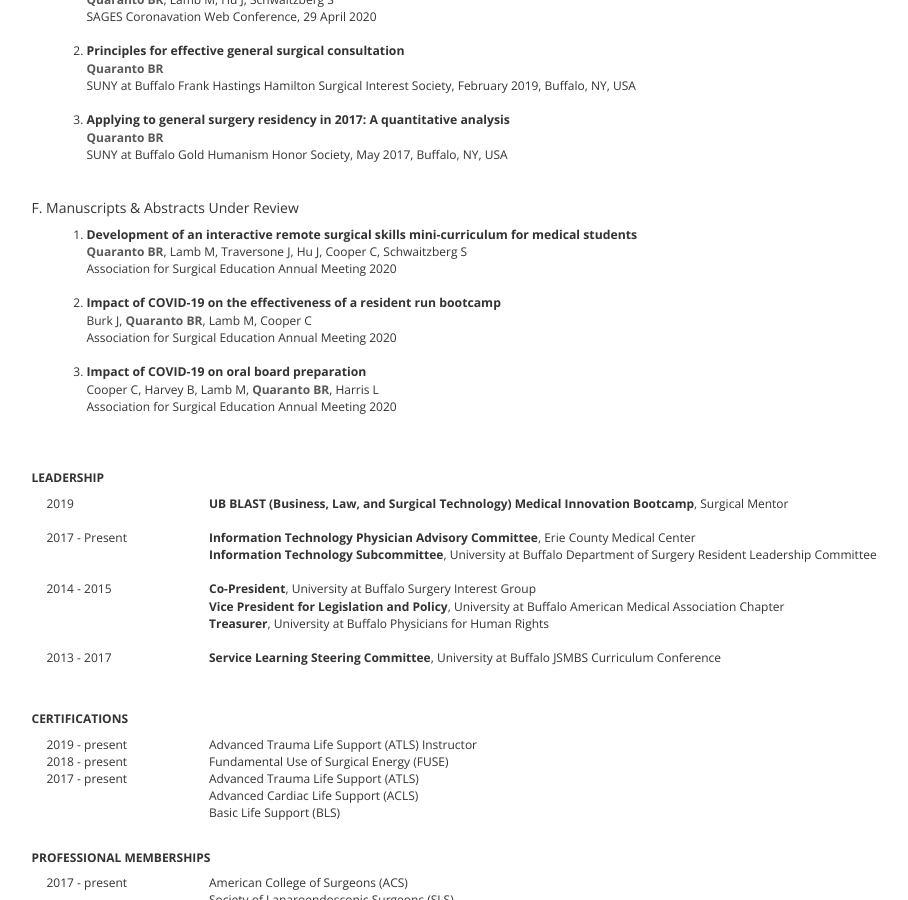
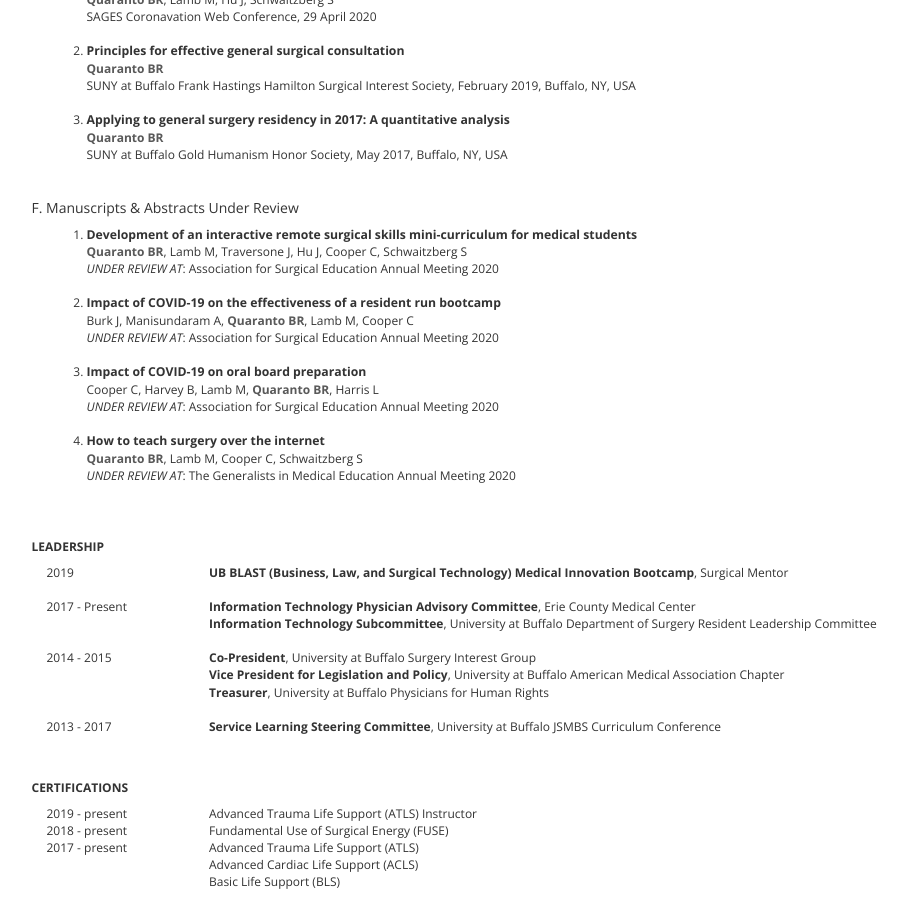
Before and after one commit to bquarant/bquarant.github.com, a Jekyll site: the page cv/index.html, which Jekyll copies as it is, in a window 1280 px wide and 900 px high, scrolled down 3428 px. Shown: the whole window, without its empty margins (121-1029 px from the left). Built offline with Jekyll 4.4.1, drawn with Linux system fonts in a browser that asks for light colours.

Commit message:
updated the under review section

```diff
--- a/cv/index.html
+++ b/cv/index.html
@@ -514,7 +514,7 @@
 		<li>
 			<span class="title">Development of an interactive remote surgical skills mini-curriculum for medical students</span><br>
 			<span class="details"><b style="color: #595959;">Quaranto BR</b>, Lamb M, Traversone J, Hu J, Cooper C, Schwaitzberg S</span><br>
-			<span class="details">Association for Surgical Education Annual Meeting 2020</span>
+			<span class="details"><em>UNDER REVIEW AT</em>: Association for Surgical Education Annual Meeting 2020</span>
 		</li>
 		</div>
 		</div>
@@ -523,8 +523,8 @@
 	<div class="col-xs-11 col-sm-11 col-md-11 col-lg-11">
 		<li>
 			<span class="title">Impact of COVID-19 on the effectiveness of a resident run bootcamp</span><br>
-			<span class="details">Burk J, <b style="color: #595959;">Quaranto BR</b>, Lamb M, Cooper C</span><br>
-			<span class="details">Association for Surgical Education Annual Meeting 2020</span>
+			<span class="details">Burk J, Manisundaram A, <b style="color: #595959;">Quaranto BR</b>, Lamb M, Cooper C</span><br>
+			<span class="details"><em>UNDER REVIEW AT</em>: Association for Surgical Education Annual Meeting 2020</span>
 		</li>
 	</div>
 	</div>
@@ -534,7 +534,17 @@
 		<li>
 			<span class="title">Impact of COVID-19 on oral board preparation</span><br>
 			<span class="details">Cooper C, Harvey B, Lamb M, <b style="color: #595959;">Quaranto BR</b>, Harris L</span><br>
-			<span class="details">Association for Surgical Education Annual Meeting 2020</span>
+			<span class="details"><em>UNDER REVIEW AT</em>: Association for Surgical Education Annual Meeting 2020</span>
+		</li>
+	</div>
+	</div>
+	<br>
+	<div class="row">
+	<div class="col-xs-11 col-sm-11 col-md-11 col-lg-11">
+		<li>
+			<span class="title">How to teach surgery over the internet</span><br>
+			<span class="details"><b style="color: #595959;">Quaranto BR</b>, Lamb M, Cooper C, Schwaitzberg S</span><br>
+			<span class="details"><em>UNDER REVIEW AT</em>: The Generalists in Medical Education Annual Meeting 2020</span>
 		</li>
 	</div>
 	</div>
```
